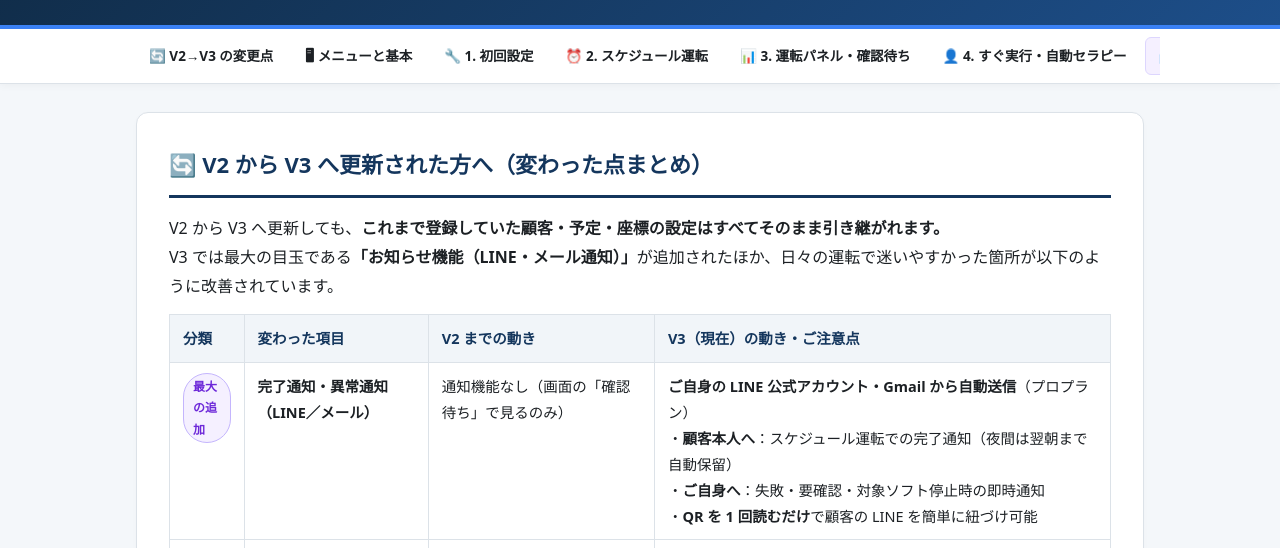
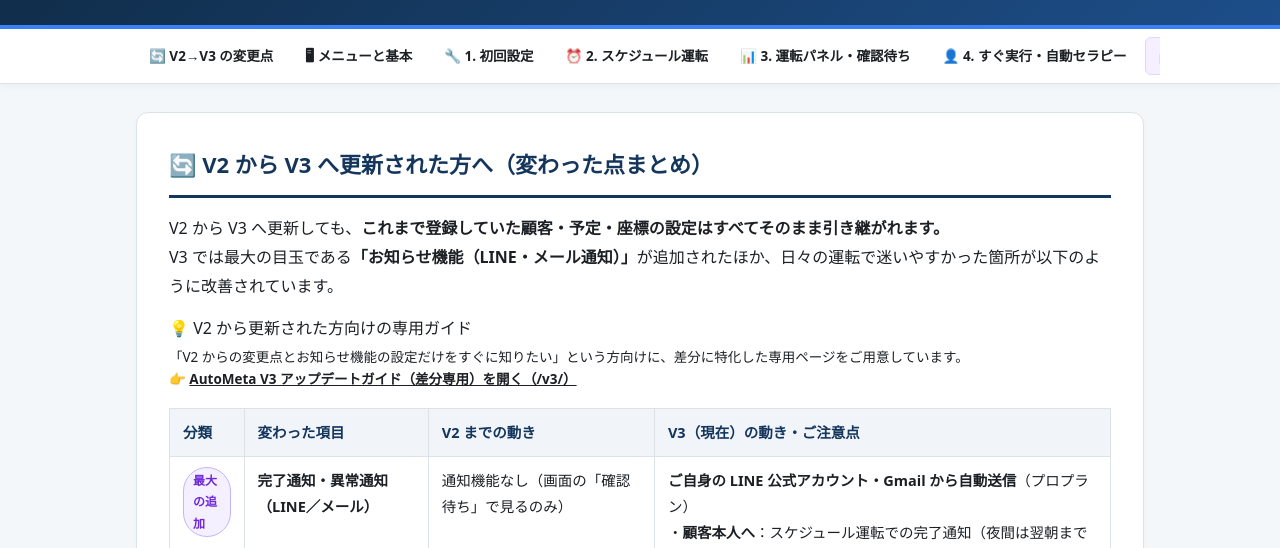
Before and after one commit to kyhfe013/autometa-liff, a plain HTML site: page guide/index.html in a window 1280 px wide. Shown: the part 182-730 px from the top of the page. Drawn offline with Linux system fonts and the light colour scheme.

Commit message:
docs: add link banner to /v3/ update guide from /guide/

```diff
--- a/guide/index.html
+++ b/guide/index.html
@@ -459,6 +459,14 @@
     <h2>🔄 V2 から V3 へ更新された方へ（変わった点まとめ）</h2>
     <p>V2 から V3 へ更新しても、<strong>これまで登録していた顧客・予定・座標の設定はすべてそのまま引き継がれます。</strong><br>
     V3 では最大の目玉である<strong>「お知らせ機能（LINE・メール通知）」</strong>が追加されたほか、日々の運転で迷いやすかった箇所が以下のように改善されています。</p>
+
+    <div class="callout callout-tip" style="margin-top:14px;margin-bottom:18px;">
+      <div class="callout-title">💡 V2 から更新された方向けの専用ガイド</div>
+      <p style="margin:4px 0 0;font-size:13.5px;line-height:1.6;">
+        「V2 からの変更点とお知らせ機能の設定だけをすぐに知りたい」という方向けに、差分に特化した専用ページをご用意しています。<br>
+        👉 <a href="/v3/" style="font-weight:700;color:var(--brand-primary);text-decoration:underline;">AutoMeta V3 アップデートガイド（差分専用）を開く（/v3/）</a>
+      </p>
+    </div>
 
     <div class="table-wrap">
       <table>
```
